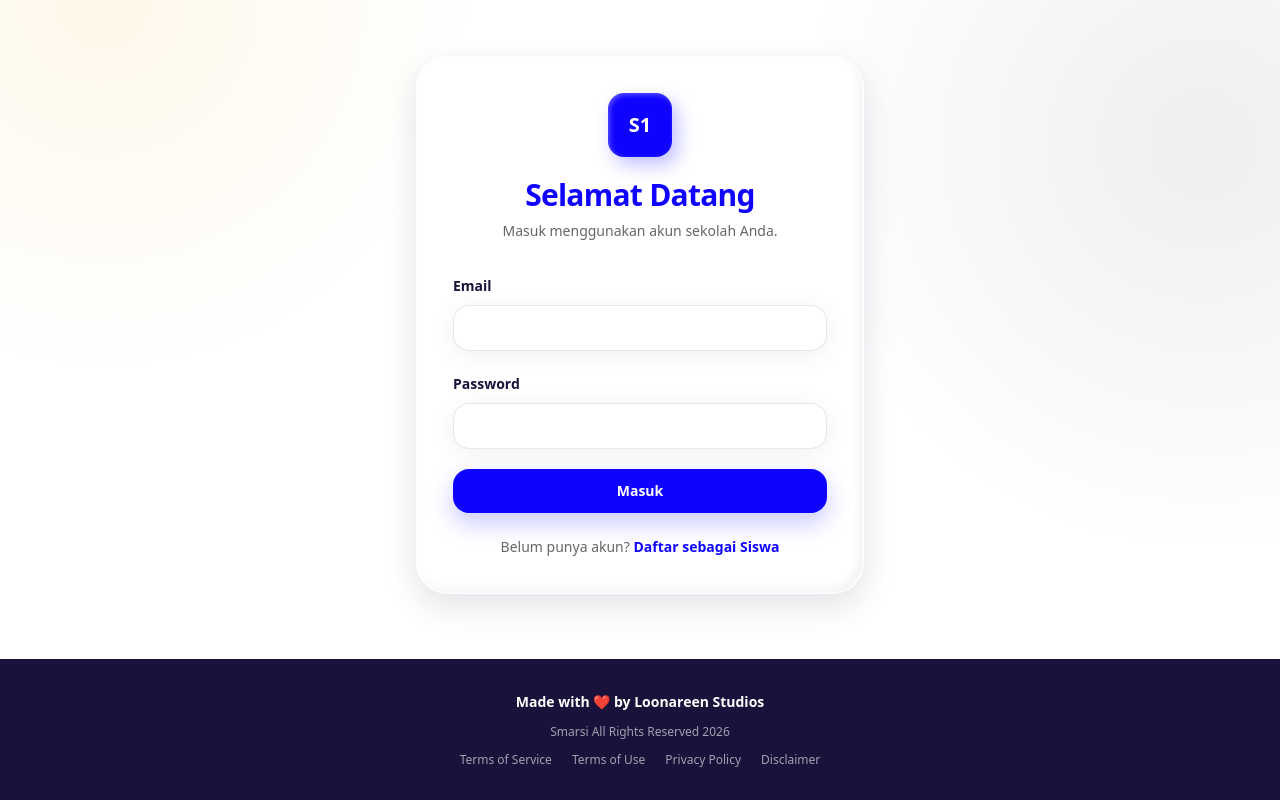
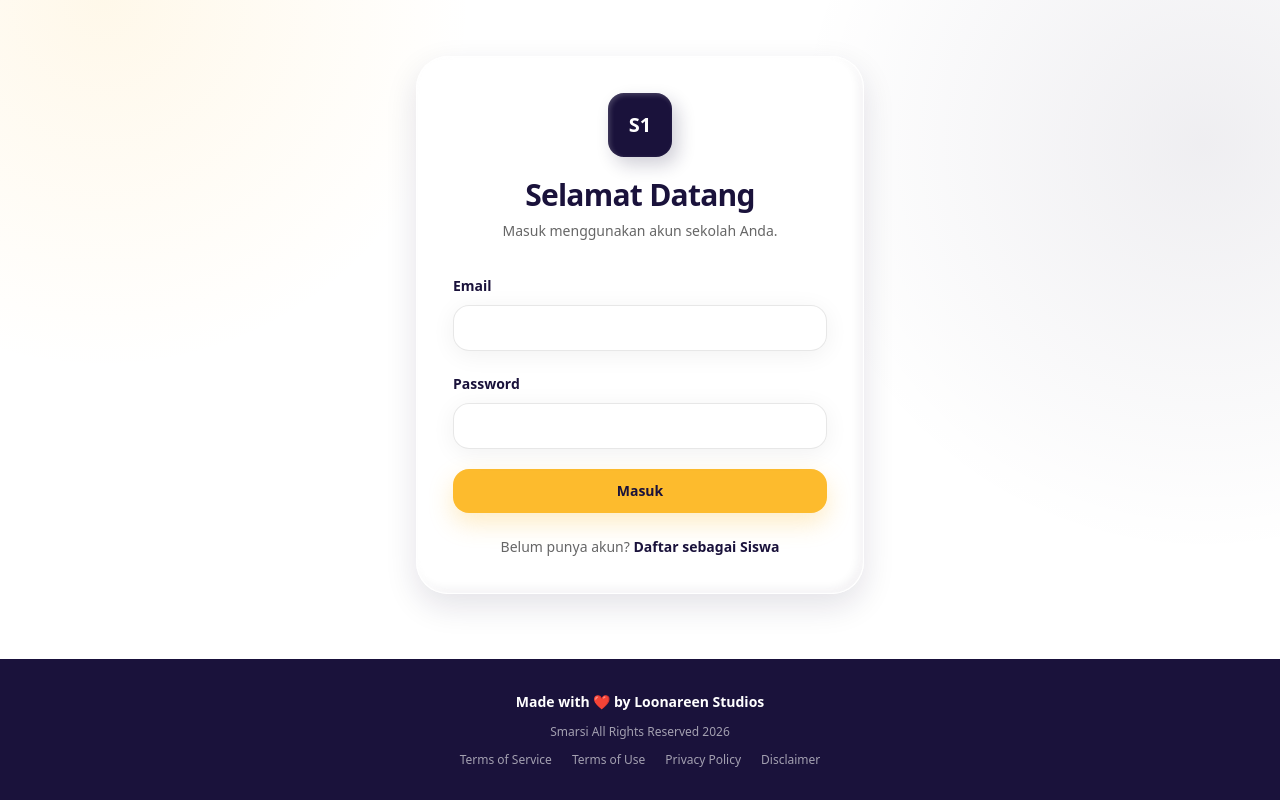
Before and after one commit to jahatsentosa14/Asset-Sman1-manage, a Next.js app: page /login in a window 1280 px wide. Built offline with nearby package versions, Linux system fonts and the light colour scheme.

Commit message:
style: update login to navy mustard palette

```diff
--- a/app/(auth)/login/page.tsx
+++ b/app/(auth)/login/page.tsx
@@ -8,7 +8,7 @@ const initialState: AuthActionState = { error: null };
 function SubmitButton() {
   const { pending } = useFormStatus();
   return (
-    <button type="submit" disabled={pending} className="w-full rounded-2xl bg-[#0f03ff] py-3 text-sm font-bold text-white shadow-[0_10px_25px_rgba(15,3,255,.22)] transition-all duration-300 hover:-translate-y-0.5 hover:shadow-[0_14px_30px_rgba(15,3,255,.28)] disabled:translate-y-0 disabled:opacity-50">
+    <button type="submit" disabled={pending} className="w-full rounded-2xl bg-[#FDBB2D] py-3 text-sm font-bold text-[#1A123B] shadow-[0_10px_25px_rgba(253,187,45,.28)] transition-all duration-300 hover:-translate-y-0.5 hover:shadow-[0_14px_30px_rgba(26,18,59,.16)] disabled:translate-y-0 disabled:opacity-50">
       {pending ? 'Memproses...' : 'Masuk'}
     </button>
   );
@@ -22,26 +22,26 @@ export default function LoginPage() {
       <div className="w-full max-w-md">
         <div className="clay-panel rounded-[2rem] p-7 sm:p-9">
           <div className="mb-8 space-y-2 text-center">
-            <div className="mx-auto mb-5 flex h-16 w-16 items-center justify-center rounded-2xl bg-[#0f03ff] text-xl font-black text-white shadow-[inset_2px_2px_5px_rgba(255,255,255,.3),6px_8px_18px_rgba(15,3,255,.25)]">S1</div>
-            <h1 className="text-3xl font-black tracking-tight text-[#0f03ff]">Selamat Datang</h1>
+            <div className="mx-auto mb-5 flex h-16 w-16 items-center justify-center rounded-2xl bg-[#1A123B] text-xl font-black text-white shadow-[inset_2px_2px_5px_rgba(255,255,255,.2),6px_8px_18px_rgba(26,18,59,.20)]">S1</div>
+            <h1 className="text-3xl font-black tracking-tight text-[#1A123B]">Selamat Datang</h1>
             <p className="text-sm text-muted-foreground">Masuk menggunakan akun sekolah Anda.</p>
           </div>
 
           <form action={formAction} className="space-y-5">
             <div className="space-y-2">
-              <label htmlFor="email" className="text-sm font-semibold">Email</label>
-              <input id="email" name="email" type="email" required autoComplete="email" className="glass-panel w-full rounded-2xl px-4 py-3 text-sm outline-none transition-all duration-300 focus:border-[#0f03ff] focus:ring-2 focus:ring-[#0f03ff]/20" />
+              <label htmlFor="email" className="text-sm font-semibold text-[#1A123B]">Email</label>
+              <input id="email" name="email" type="email" required autoComplete="email" className="glass-panel w-full rounded-2xl px-4 py-3 text-sm outline-none transition-all duration-300 focus:border-[#FDBB2D] focus:ring-2 focus:ring-[#FDBB2D]/30" />
             </div>
             <div className="space-y-2">
-              <label htmlFor="password" className="text-sm font-semibold">Password</label>
-              <input id="password" name="password" type="password" required autoComplete="current-password" className="glass-panel w-full rounded-2xl px-4 py-3 text-sm outline-none transition-all duration-300 focus:border-[#0f03ff] focus:ring-2 focus:ring-[#0f03ff]/20" />
+              <label htmlFor="password" className="text-sm font-semibold text-[#1A123B]">Password</label>
+              <input id="password" name="password" type="password" required autoComplete="current-password" className="glass-panel w-full rounded-2xl px-4 py-3 text-sm outline-none transition-all duration-300 focus:border-[#FDBB2D] focus:ring-2 focus:ring-[#FDBB2D]/30" />
             </div>
             {state.error && <p className="rounded-2xl bg-destructive/10 px-4 py-3 text-sm text-destructive">{state.error}</p>}
             <SubmitButton />
           </form>
 
           <p className="mt-6 text-center text-sm text-muted-foreground">
-            Belum punya akun? <a href="/register" className="font-bold text-[#0f03ff] hover:underline">Daftar sebagai Siswa</a>
+            Belum punya akun? <a href="/register" className="font-bold text-[#1A123B] decoration-[#FDBB2D] decoration-2 underline-offset-4 hover:underline">Daftar sebagai Siswa</a>
           </p>
         </div>
       </div>
```
